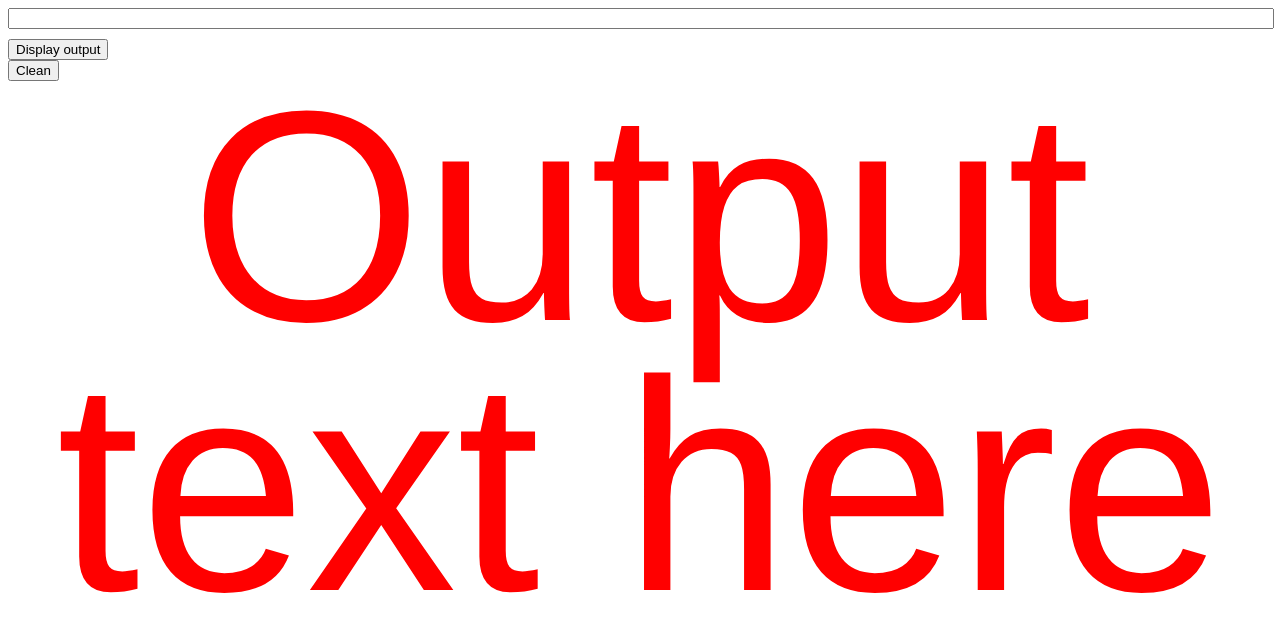
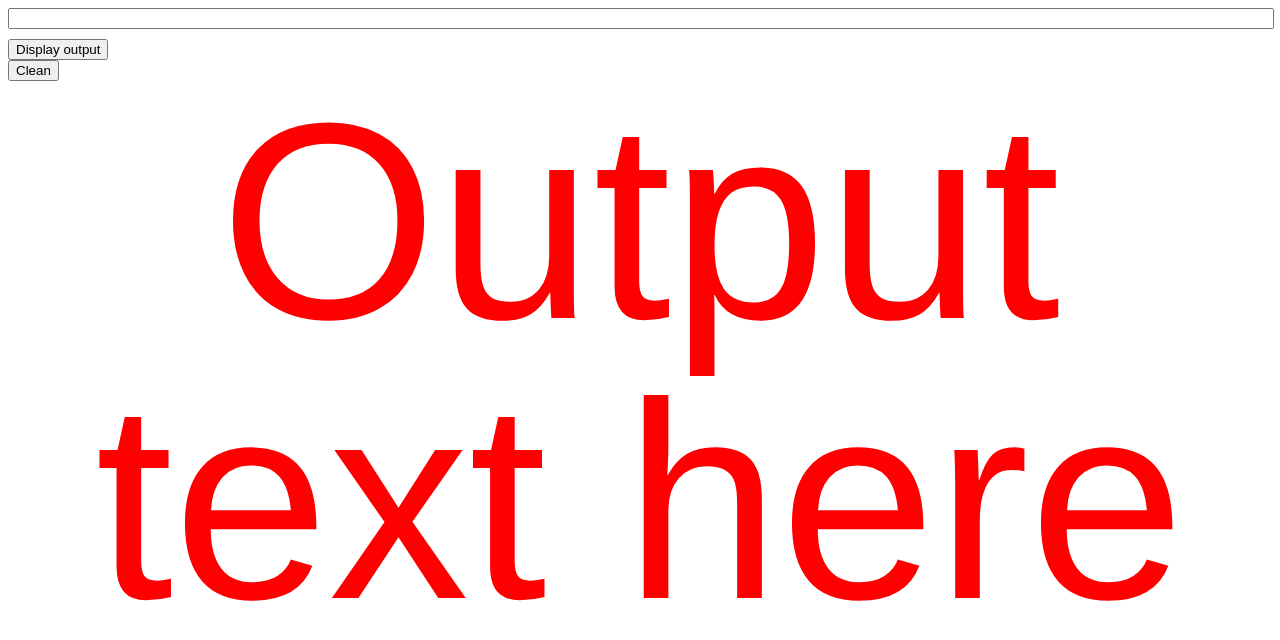
Before and after one commit to dimmee/dimmee.github.io, a plain HTML site: page index.html in a window 1280 px wide. Drawn offline with Linux system fonts and the light colour scheme.

Commit message:
update css file

```diff
--- a/style.css
+++ b/style.css
@@ -4,9 +4,9 @@
 }
 
 p {
-    font-size: 300px;
+    font-size: 280px;
     text-align: center;
-    line-height: 0.9;
+    line-height: 1;
     padding: 0;
     margin: 0;
     color: red;
```
